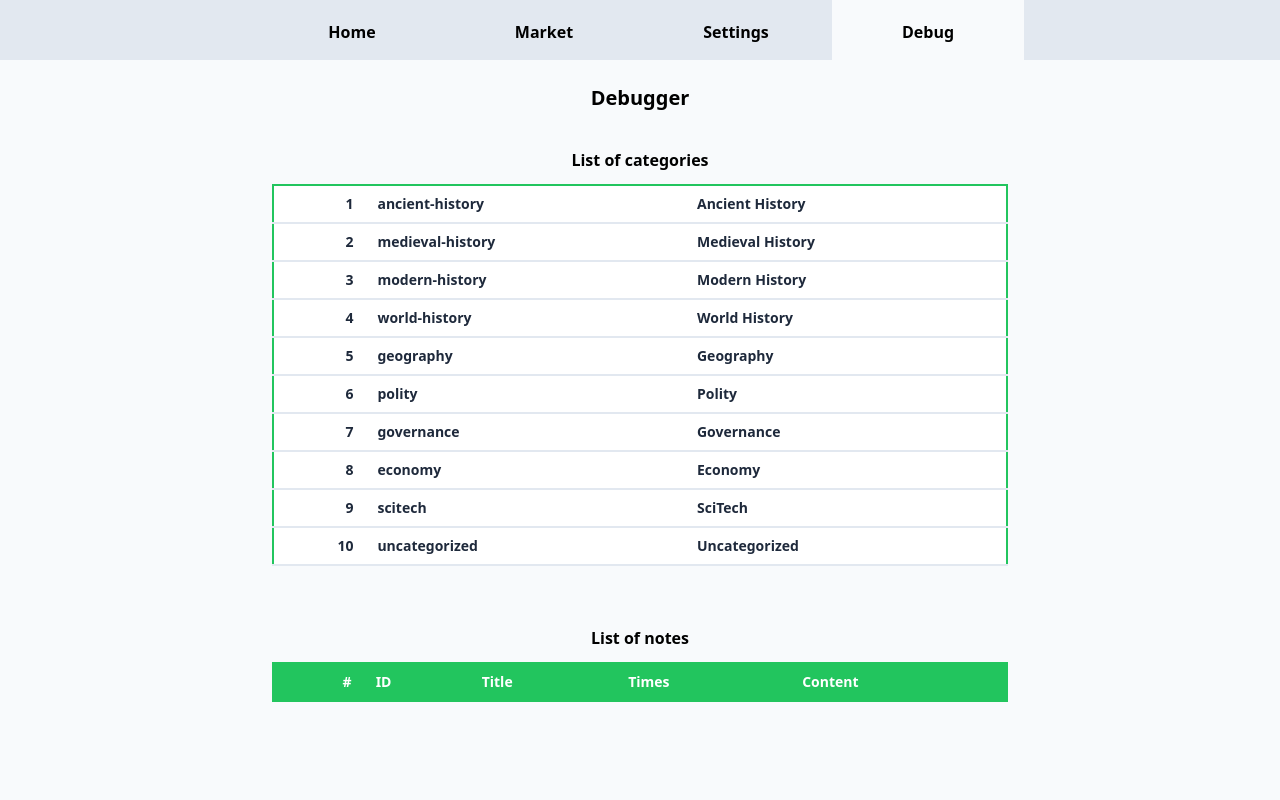
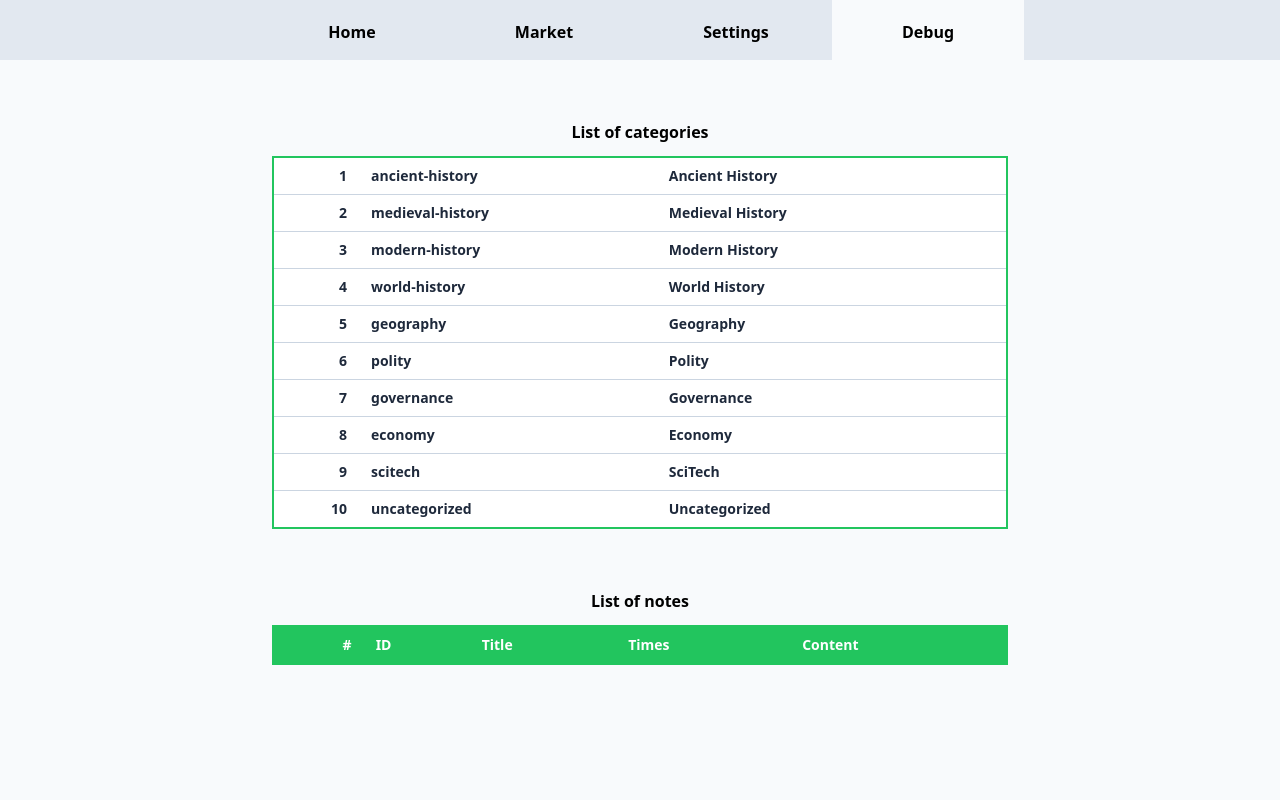
Before and after one commit to iaseth/pointedit, a React (Create React App) app: page / in a window 1280 px wide. Both pictures are taken after a click on the element "Debug". Shown: the top 800 px of the page. Built offline with nearby package versions, Linux system fonts and the light colour scheme.

Commit message:
Extracted CategoryTable component from Debugger * installed and using sass * updated table styles

```diff
--- a/package.json
+++ b/package.json
@@ -39,6 +39,7 @@
   "devDependencies": {
     "autoprefixer": "^10.4.13",
     "postcss": "^8.4.19",
+    "sass": "^1.56.1",
     "tailwindcss": "^3.2.4"
   }
 }
--- /dev/null
+++ b/src/PointApp/Content/Debugger/CategoryTable.js
@@ -0,0 +1,28 @@
+
+
+
+function CategoryRow ({category, appdata, k}) {
+	const notesCount = appdata.notes.filter(n => n.categoryId === category.id).length;
+
+	return (
+		<tr>
+			<td>{k+1}</td>
+			<td>{category.id}</td>
+			<td>{category.title}</td>
+			<td>{notesCount ? `${notesCount} notes` : ""}</td>
+		</tr>
+	);
+}
+
+export default function CategoryTable ({CATEGORIES, appdata}) {
+	return (
+		<div>
+			<h4 className="text-center py-3">List of categories</h4>
+			<table className="w-full">
+				<tbody>
+					{CATEGORIES.map((category, k) => <CategoryRow key={k} {...{category, appdata, k}} />)}
+				</tbody>
+			</table>
+		</div>
+	);
+}
--- a/src/PointApp/Content/Debugger/Debugger.js
+++ b/src/PointApp/Content/Debugger/Debugger.js
@@ -1,3 +1,4 @@
+import CategoryTable from './CategoryTable';
 import NotesList from './NotesList';
 
 
@@ -5,22 +6,11 @@ import NotesList from './NotesList';
 export default function Debugger ({CATEGORIES, appdata}) {
 	return (
 		<div className="max-w-3xl mx-auto min-h-screen px-4">
-			<header className="py-6">
-				<h2 className="text-center">Debugger</h2>
-			</header>
+			<header className="py-6"></header>
 
 			<main>
 				<div className="mx-auto">
-					<h4 className="text-center py-3">List of categories</h4>
-					<table className="w-full">
-						<tbody>
-							{CATEGORIES.map((c, k) => <tr key={k}>
-								<td>{k+1}</td>
-								<td>{c.id}</td>
-								<td>{c.title}</td>
-							</tr>)}
-						</tbody>
-					</table>
+					<CategoryTable {...{CATEGORIES, appdata}} />
 
 					<div className="h-12"></div>
 
--- a/src/PointApp/PointApp.js
+++ b/src/PointApp/PointApp.js
@@ -1,6 +1,6 @@
 import React from 'react';
 
-import './PointApp.css';
+import './PointApp.scss';
 import Header from './Header/Header';
 import Footer from './Footer/Footer';
 
--- a/src/PointApp/PointApp.css
+++ b/src/PointApp/PointApp.scss
@@ -14,16 +14,24 @@ p { @apply leading-7; }
 
 table {
 	@apply font-bold text-sm text-slate-800 border-2 border-green-500;
+
+	thead tr {
+		@apply bg-green-500 text-white;
+	}
+
+	tbody tr {
+		@apply bg-white hover:bg-green-200;
+	}
+
+	tr > td {
+		@apply px-3 py-2 first:text-right;
+	}
+
+	tbody tr > td {
+		@apply border-b border-slate-300;
+	}
+
+	tbody tr:last-child > td {
+		@apply border-b-0;
+	}
 }
-table thead tr {
-	@apply bg-green-500 text-white;
-}
-table tbody tr {
-	@apply bg-white
-}
-table tr > td {
-	@apply px-3 py-2 first:text-right;
-}
-table tbody tr > td {
-	@apply border-b-2 border-slate-200;
-}
```
Also changed, not shown: 1 other file (tests, documents, lock files or other folders).
